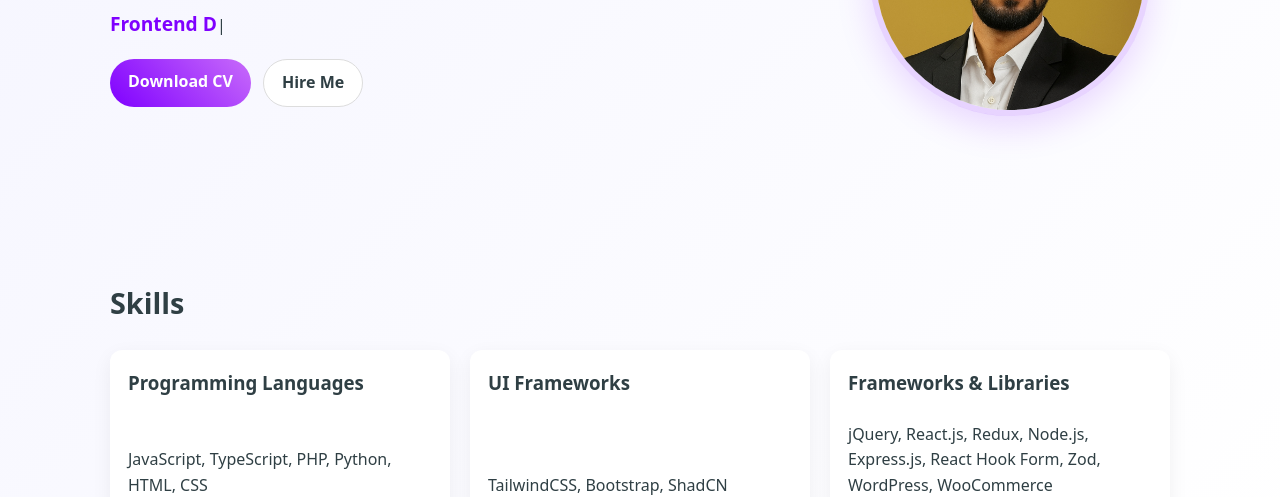
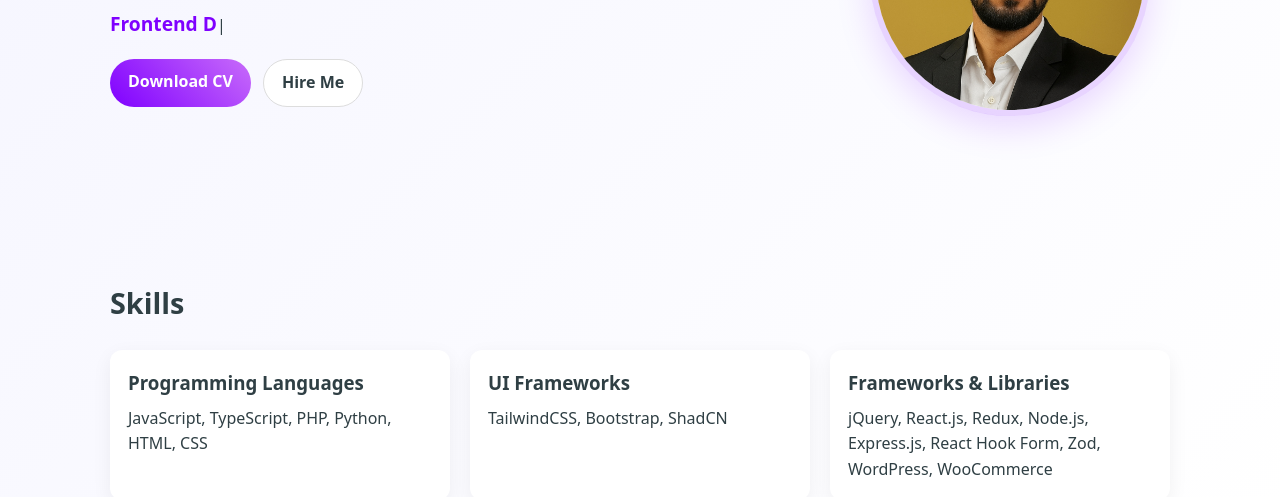
Before and after one commit to ritintiwari469/portfolio-website-html, a website: page index.html in a window 1280 px wide. Shown: the part 303-800 px from the top of the page. Drawn offline with nearby package versions, Linux system fonts and the light colour scheme.

Commit message:
fixed the issue of css

```diff
--- a/index.html
+++ b/index.html
@@ -225,11 +225,15 @@
       box-shadow: var(--shadow);
       display: flex;
       flex-direction: column;
-      justify-content: space-between;
+      /* justify-content: space-between; */
     }
 
     .card h3 {
       margin: 0 0 8px;
+    }
+
+    .card p {
+        margin: 0px;
     }
 
     .thumb {
```
